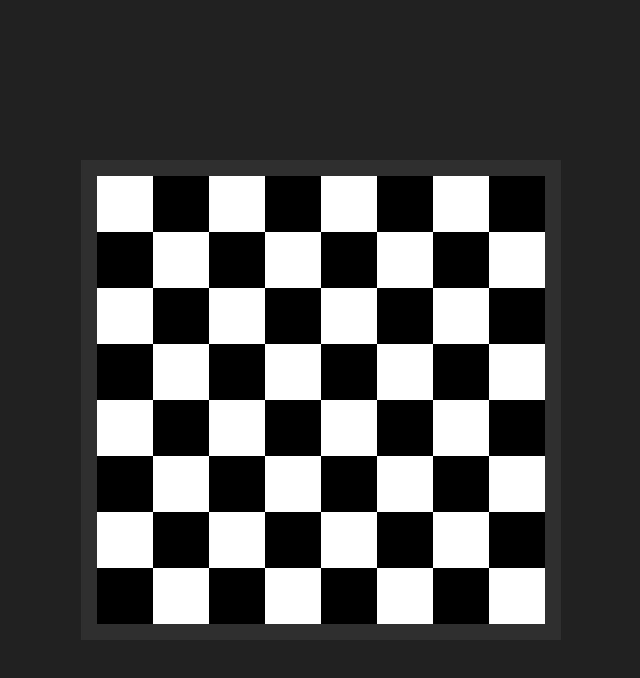
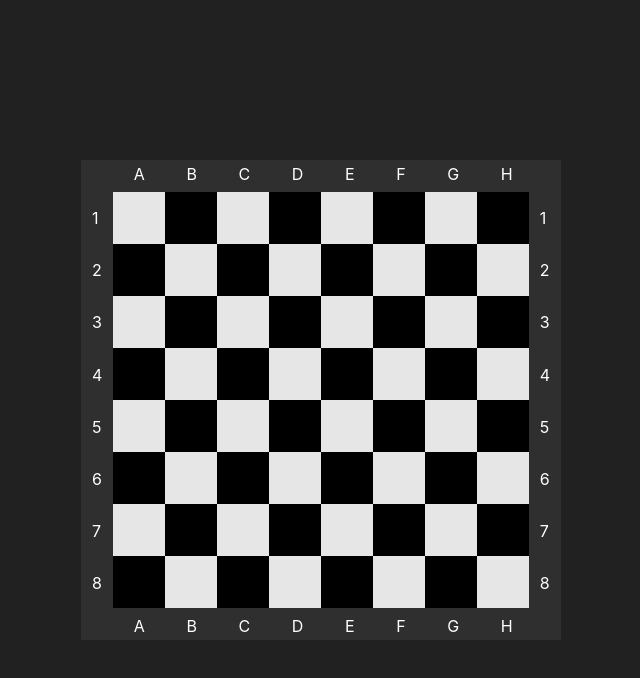
Before and after one commit to ali-tz-2004/chess, a React (Create React App) app: page / in a window 1280 px wide. Shown: the top 678 px of the page, without its empty margins (319-959 px from the left). Built offline with nearby package versions, Linux system fonts and the light colour scheme.

Commit message:
add columns and rows

```diff
--- a/src/components/Chess.tsx
+++ b/src/components/Chess.tsx
@@ -8,43 +8,65 @@ interface CellType {
 }
 
 export const Chess = () => {
-  const [cells, setCells] = useState<CellType[]>([]);
+  const [cells, setCells] = useState<CellType[][]>([]);
+  const columns = ["A", "B", "C", "D", "E", "F", "G", "H"];
+  const rows = [1, 2, 3, 4, 5, 6, 7, 8];
 
   useEffect(() => {
-    let tempList: CellType[] = [];
-    const countCells = 64;
+    let tempList: CellType[][] = [];
+    let id = 1;
 
-    let isOdd = false;
-
-    for (let i = 0; i < countCells; i++) {
-      if (i === 8 || i == 24 || i == 40 || i == 56) {
-        isOdd = true;
-      }
-      let id = i;
+    for (let i = 0; i < 8; i++) {
+      tempList[i] = [];
+      for (let j = 0; j < 8; j++) {
         let color: cellColorType =
-        (i % 2) - (isOdd ? 1 : 0) === 0 ? "bg-cellSecondary" : "bg-cellPrimary";
-
+          (j % 2) - (i % 2 === 0 ? 1 : 0) === 0
+            ? "bg-cellPrimary"
+            : "bg-cellSecondary";
         let temp: CellType = {
           id: id,
           color: color,
         };
-
-      tempList.push(temp);
-
-      if (i === 15 || i === 31 || i === 47 || i === 63) isOdd = false;
+        tempList[i].push(temp);
+        id++;
+      }
     }
 
     setCells(tempList);
   }, []);
 
   return (
-    <div className="h-custom-30 w-custom-30 bg-secondary grid grid-cols-8 grid-rows-8 p-4">
-      {cells.map((x) => (
+    <div className="h-custom-30 w-custom-30 bg-secondary grid grid-cols-8 grid-rows-8 p-8 relative">
+      {cells.map((cellChildren) =>
+        cellChildren.map((x) => (
           <div
             key={x.id}
             className={`${x.color} w-full h-full text-green-600`}
           ></div>
+        ))
+      )}
+      <div className="absolute w-full h-full px-8 py-8">
+        <div className="absolute text-white flex top-0">
+          {columns.map((x) => (
+            <div className="columns">{x}</div>
           ))}
+        </div>
+        <div className="absolute text-white flex bottom-0">
+          {columns.map((x) => (
+            <div className="columns">{x}</div>
+          ))}
+        </div>
+        <div className="absolute text-white left-0">
+          {rows.map((x) => (
+            <div className="rows">{x}</div>
+          ))}
+        </div>
+        <div className="absolute text-white right-0">
+          {rows.map((x) => (
+            <div className="rows">{x}</div>
+          ))}
+        </div>
+      </div>
     </div>
   );
 };
--- a/src/index.css
+++ b/src/index.css
@@ -15,3 +15,10 @@ code {
   font-family: source-code-pro, Menlo, Monaco, Consolas, "Courier New",
     monospace;
 }
+
+.columns {
+  padding: 2px 1.3rem;
+}
+.rows {
+  padding: 0.88rem 11px;
+}
--- a/tailwind.config.js
+++ b/tailwind.config.js
@@ -9,7 +9,7 @@ module.exports = {
         primary: "#212121",
         secondary: "#2F2F2F",
         cellPrimary: "#000",
-        cellSecondary: "#fff"
+        cellSecondary: "#ffffffe0"
       },
       height:{
         "custom-30": "30rem"
```
Lines whose indentation alone changed are shown as unchanged.
